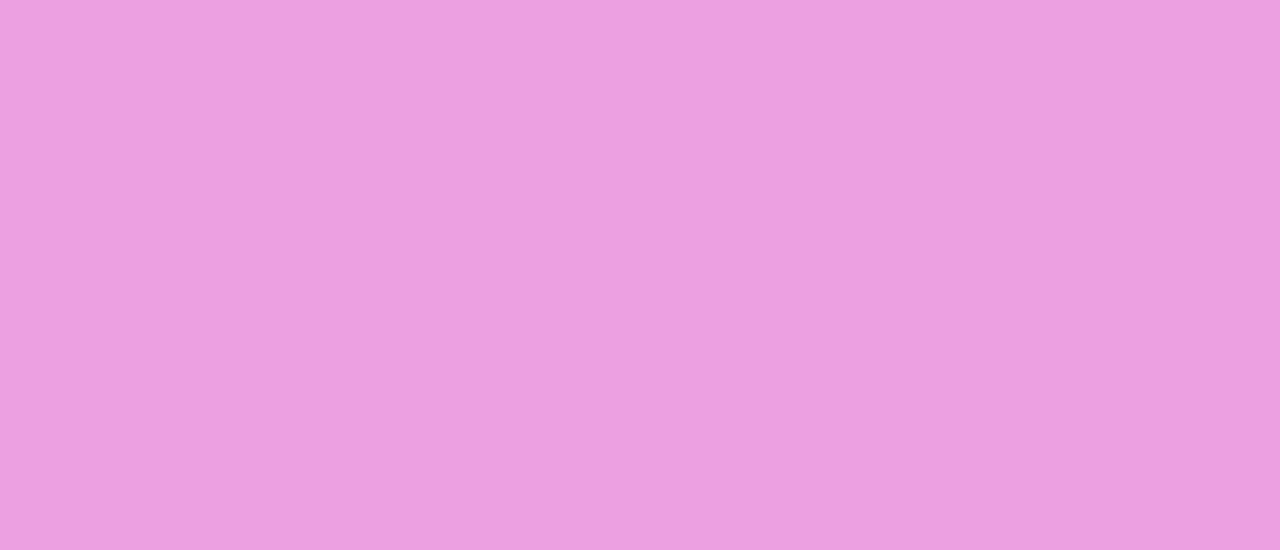
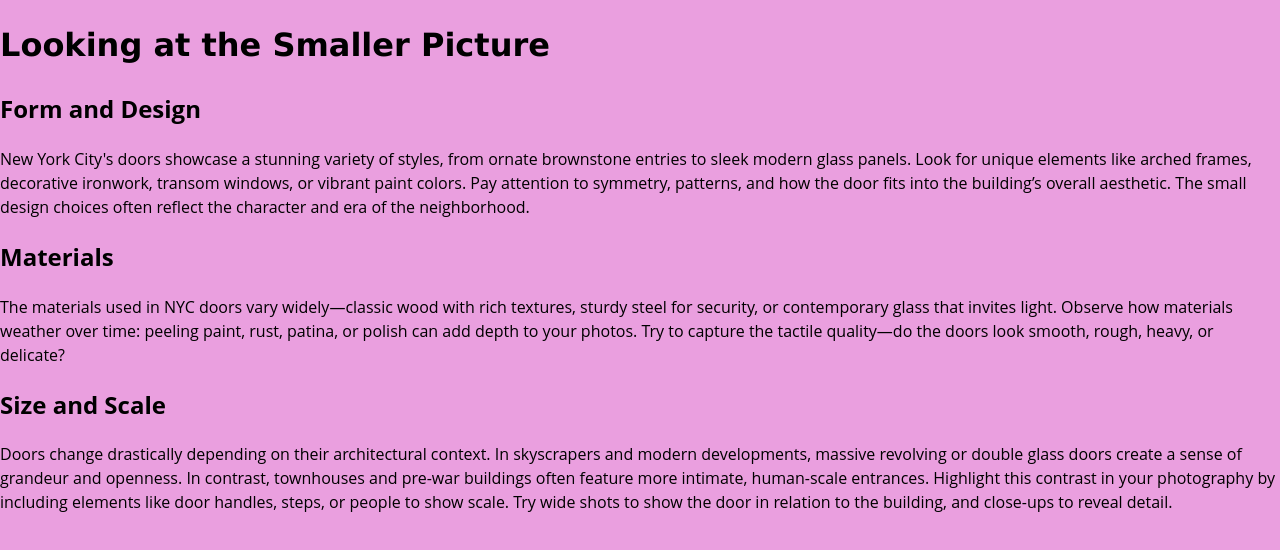
Before and after one commit to sofsantoro005/sofsantoro005.github.io, a plain HTML site: page entry-2/entry-2/index.html in a window 1280 px wide. Drawn offline with Linux system fonts and the light colour scheme; files that its build step writes are made by us from their sources.

Commit message:
update index.html

```diff
--- a/entry-2/entry-2/index.html
+++ b/entry-2/entry-2/index.html
@@ -10,6 +10,24 @@
 </head>
 
 <body>
+<title>Doors in NYC</title>
+
+<h1>Looking at the Smaller Picture</h1>
+
+<h2>Form and Design</h2>
+<p>
+New York City's doors showcase a stunning variety of styles, from ornate brownstone entries to sleek modern glass panels. Look for unique elements like arched frames, decorative ironwork, transom windows, or vibrant paint colors. Pay attention to symmetry, patterns, and how the door fits into the building’s overall aesthetic. The small design choices often reflect the character and era of the neighborhood.
+</p>
+
+<h2>Materials</h2>
+<p>
+The materials used in NYC doors vary widely—classic wood with rich textures, sturdy steel for security, or contemporary glass that invites light. Observe how materials weather over time: peeling paint, rust, patina, or polish can add depth to your photos. Try to capture the tactile quality—do the doors look smooth, rough, heavy, or delicate?
+</p>
+
+<h2>Size and Scale</h2>
+<p>
+Doors change drastically depending on their architectural context. In skyscrapers and modern developments, massive revolving or double glass doors create a sense of grandeur and openness. In contrast, townhouses and pre-war buildings often feature more intimate, human-scale entrances. Highlight this contrast in your photography by including elements like door handles, steps, or people to show scale. Try wide shots to show the door in relation to the building, and close-ups to reveal detail.
+</p>
 
 </body>
 
```
